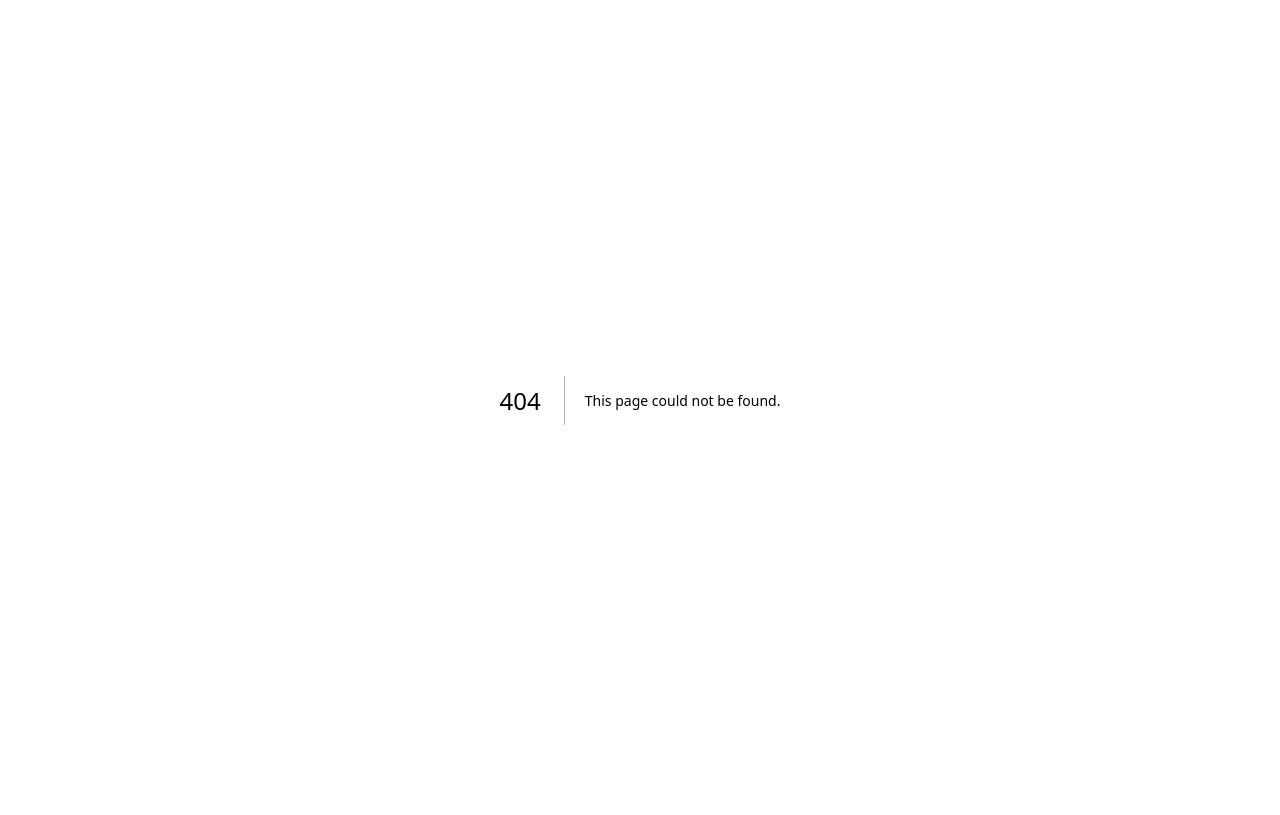
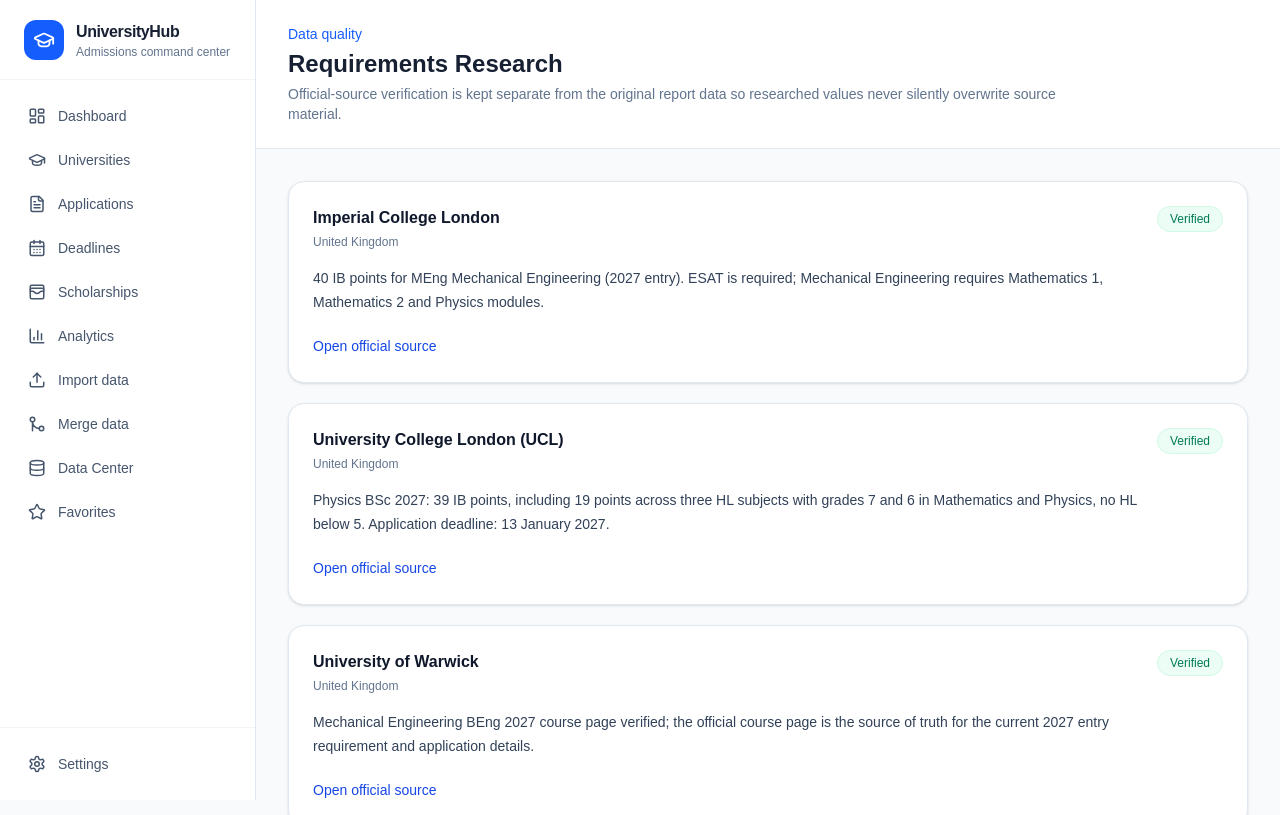
Before and after one commit to swiftpear1o1/UniversityHub101, a Next.js app: page /research in a window 1280 px wide. Before the commit this address had no page. Shown: the top 815 px of the page. Built offline with nearby package versions, Linux system fonts and the light colour scheme.

Commit message:
feat: add official admissions requirements research center

```diff
--- /dev/null
+++ b/app/research/page.tsx
@@ -0,0 +1,15 @@
+"use client";
+import Link from "next/link";
+import { Sidebar } from "@/components/Sidebar";
+
+const verified = [
+  { university: "Imperial College London", country: "United Kingdom", requirement: "40 IB points for MEng Mechanical Engineering (2027 entry). ESAT is required; Mechanical Engineering requires Mathematics 1, Mathematics 2 and Physics modules.", source: "https://www.imperial.ac.uk/study/courses/undergraduate/mechanical-engineering/", status: "Verified" },
+  { university: "University College London (UCL)", country: "United Kingdom", requirement: "Physics BSc 2027: 39 IB points, including 19 points across three HL subjects with grades 7 and 6 in Mathematics and Physics, no HL below 5. Application deadline: 13 January 2027.", source: "https://www.ucl.ac.uk/study/prospective-students/undergraduate/courses/physics-bsc", status: "Verified" },
+  { university: "University of Warwick", country: "United Kingdom", requirement: "Mechanical Engineering BEng 2027 course page verified; the official course page is the source of truth for the current 2027 entry requirement and application details.", source: "https://warwick.ac.uk/study/undergraduate/courses/beng-mechanical-engineering/", status: "Verified" },
+  { university: "University of Manchester", country: "United Kingdom", requirement: "Mechanical Engineering 2027: 38 IB points overall with 7,7,6 at HL, including Mathematics and Physics. Mathematics AA or AI accepted.", source: "https://www.manchester.ac.uk/study/undergraduate/courses/2027/03389/beng-mechanical-engineering/", status: "Verified" },
+  { university: "University of Bath", country: "United Kingdom", requirement: "Mechanical Engineering BEng 2027: 36 IB points with 6,6,6 or 7,6,5 at HL, including 6 in Physics and 6 in HL Mathematics. Mathematics must be HL. Overseas application deadline: 13 January 2027.", source: "https://www.bath.ac.uk/courses/undergraduate-2027/mechanical-engineering/beng-mechanical-engineering/", status: "Verified" },
+];
+
+export default function ResearchPage() {
+  return <div className="min-h-screen bg-slate-50"><Sidebar/><main className="ml-64 min-h-screen"><header className="border-b border-slate-200 bg-white px-8 py-6"><p className="text-sm font-medium text-blue-600">Data quality</p><h1 className="mt-1 text-2xl font-semibold">Requirements Research</h1><p className="mt-1 max-w-3xl text-sm text-slate-500">Official-source verification is kept separate from the original report data so researched values never silently overwrite source material.</p></header><div className="space-y-5 p-8">{verified.map(v=><article key={v.university} className="rounded-2xl border border-slate-200 bg-white p-6 shadow-sm"><div className="flex flex-col justify-between gap-4 md:flex-row"><div><h2 className="font-semibold text-slate-900">{v.university}</h2><p className="mt-1 text-xs text-slate-500">{v.country}</p><p className="mt-4 max-w-4xl text-sm leading-6 text-slate-700">{v.requirement}</p></div><span className="h-fit rounded-full border border-emerald-100 bg-emerald-50 px-3 py-1 text-xs font-medium text-emerald-700">{v.status}</span></div><div className="mt-5"><a href={v.source} target="_blank" rel="noreferrer" className="text-sm font-medium text-blue-700 hover:underline">Open official source</a></div></article>)}</div></main></div>;
+}
```
